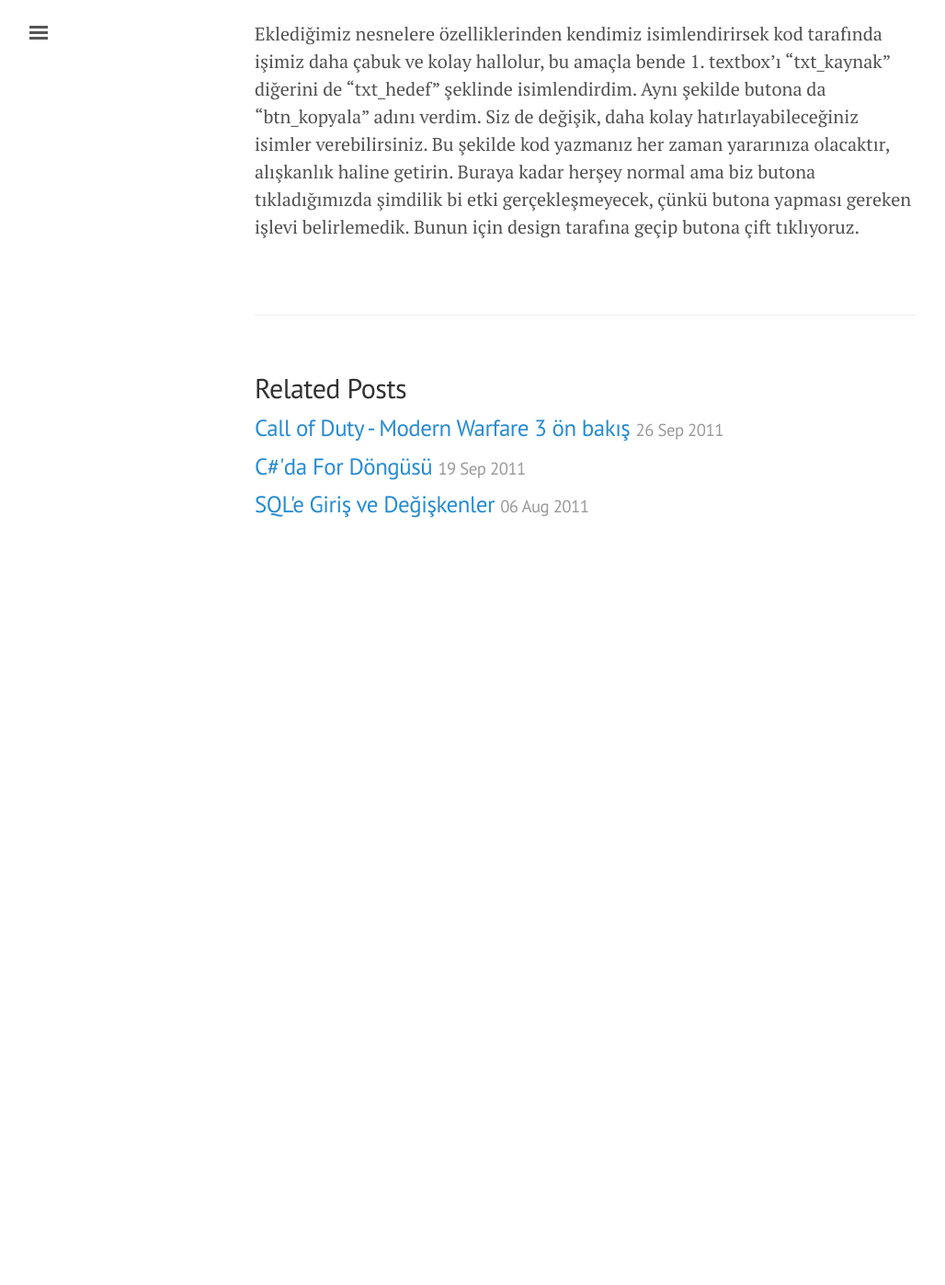
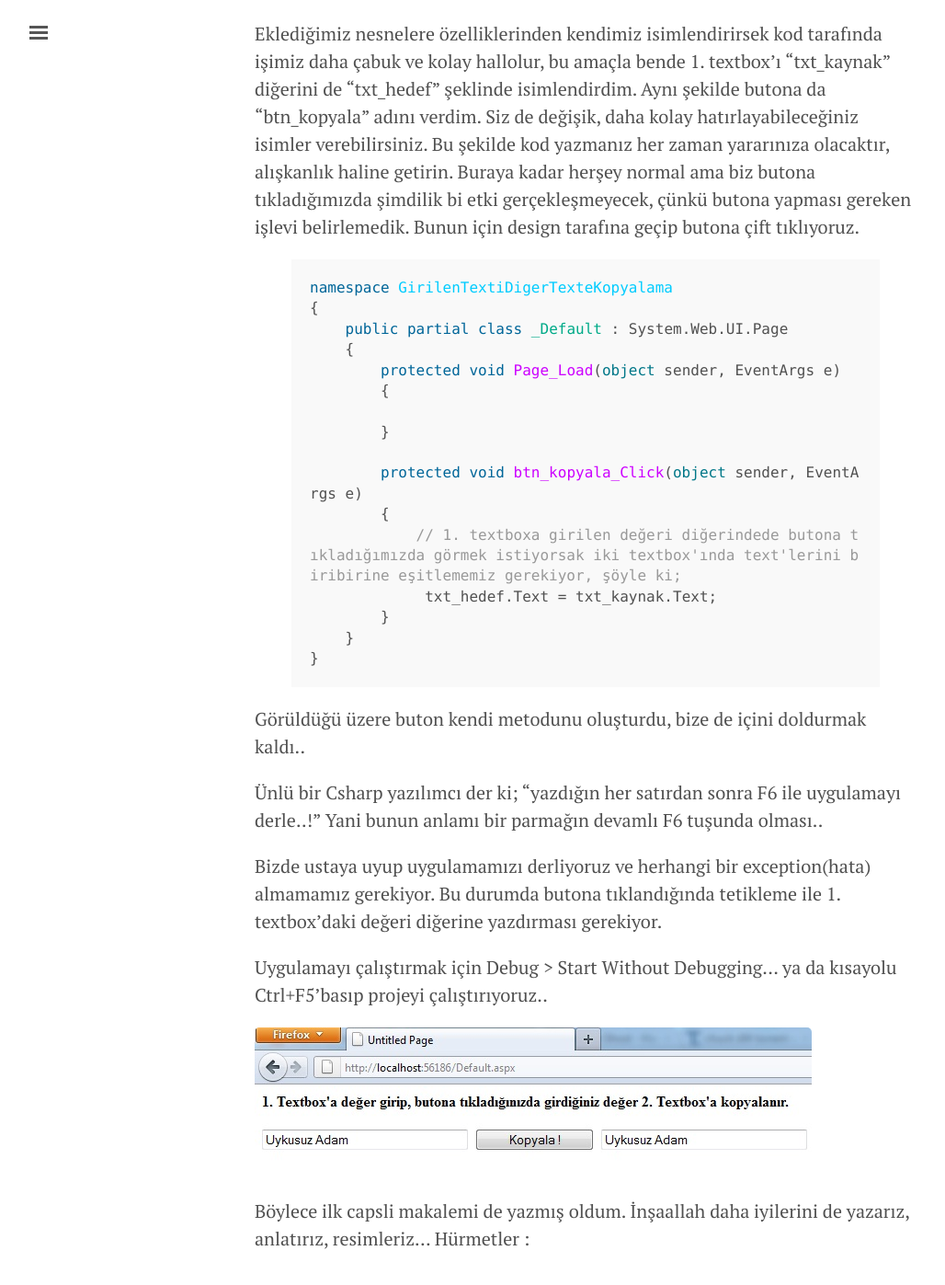
Before and after one commit to abdurrahman/abdurrahman.github.io, a Jekyll site: the page built from _posts/2011-10-03-asp-net-ile-textboxa-metin-kopyalama.md, in a window 1280 px wide and 1400 px high, scrolled down 2351 px. Shown: the top 1397 px of the window at 92% size, without its empty margins (3-1031 px from the left). Built offline with Jekyll 4.4.1, drawn with Linux system fonts in a browser that asks for light colours; before the commit the page ends 2975 px from its top, so only the background shows below that; some of the changed text lies outside the part shown.

Commit message:
Update old post

```diff
--- a/_posts/2011-10-03-asp-net-ile-textboxa-metin-kopyalama.md
+++ b/_posts/2011-10-03-asp-net-ile-textboxa-metin-kopyalama.md
@@ -1,6 +1,6 @@
 ---
 layout: post
-title: ASP.NET ile textbox'a Metin Kopyalama
+title: ASP.NET ile textbox'a metin kopyalama
 date: 2011-10-03 20:52:52 +02:00
 abstract: Çevremde çok aşırı olarak Call of Duty oynadığım bilinir. FPS hastasıyım türünde de lider olan Call of Duty serisi bu konuda ...
 ---
@@ -19,9 +19,9 @@ Sol altta göründüğü gibi üç farklı çalışma görünümü seçeneği va
 **Ek Bilgi:** Dikkat ederseniz Default.aspx yazan yerde ‘ * ’ işareti bulunmakta bu yaptığınız değişikliği kaydetmediğiniz anlamına gelir diğer deyişle derlemediğiniz…
 
 {% highlight html %}
-<%@ Page Language="C#" AutoEventWireup="true" CodeBehind="Default.aspx.cs" Inherits="GirilenTextiDigerTexteKopyalama.\_Default" %>
+<%@ Page Language="C#" AutoEventWireup="true" CodeBehind="Default.aspx.cs" Inherits="GirilenTextiDigerTexteKopyalama._Default" %>
 
-<!DOCTYPE html PUBLIC "-//W3C//DTD XHTML 1.0 Transitional//EN" "\http://www.w3.org/TR/xhtml1/DTD/xhtml1-transitional.dtd">
+<!DOCTYPE html PUBLIC "-//W3C//DTD XHTML 1.0 Transitional//EN" "http://www.w3.org/TR/xhtml1/DTD/xhtml1-transitional.dtd">
 
 <html xmlns="http://www.w3.org/1999/xhtml" >
 <head runat="server">
@@ -47,3 +47,34 @@ Sol altta göründüğü gibi üç farklı çalışma görünümü seçeneği va
 Design’a göre kod göründüğü gibi otomatik gelmiş, yani tam anlamıyla birşey yazmadık ama mimari oluştu, .net’in amacı da bu zaten “az kod, çok iş…”
 
 Eklediğimiz nesnelere özelliklerinden kendimiz isimlendirirsek kod tarafında işimiz daha çabuk ve kolay hallolur, bu amaçla bende 1. textbox’ı “txt_kaynak” diğerini de “txt_hedef” şeklinde isimlendirdim. Aynı şekilde butona da “btn_kopyala” adını verdim. Siz de değişik, daha kolay hatırlayabileceğiniz isimler verebilirsiniz. Bu şekilde kod yazmanız her zaman yararınıza olacaktır, alışkanlık haline getirin. Buraya kadar herşey normal ama biz butona tıkladığımızda şimdilik bi etki gerçekleşmeyecek, çünkü butona yapması gereken işlevi belirlemedik. Bunun için design tarafına geçip butona çift tıklıyoruz.
+
+{% highlight csharp %}
+namespace GirilenTextiDigerTexteKopyalama
+{
+    public partial class _Default : System.Web.UI.Page
+    {
+        protected void Page_Load(object sender, EventArgs e)
+        {
+
+        }
+
+        protected void btn_kopyala_Click(object sender, EventArgs e)
+        {
+            // 1. textboxa girilen değeri diğerindede butona tıkladığımızda görmek istiyorsak iki textbox'ında text'lerini biribirine eşitlememiz gerekiyor, şöyle ki;
+             txt_hedef.Text = txt_kaynak.Text;
+        }
+    }
+}
+{% endhighlight %}
+
+Görüldüğü üzere buton kendi metodunu oluşturdu, bize de içini doldurmak kaldı..
+
+Ünlü bir Csharp yazılımcı der ki; “yazdığın her satırdan sonra F6 ile uygulamayı derle..!” Yani bunun anlamı bir parmağın devamlı F6 tuşunda olması..
+
+Bizde ustaya uyup uygulamamızı derliyoruz ve herhangi bir exception(hata) almamamız gerekiyor. Bu durumda butona tıklandığında tetikleme ile 1. textbox’daki değeri diğerine yazdırması gerekiyor.
+
+Uygulamayı çalıştırmak için Debug > Start Without Debugging… ya da kısayolu Ctrl+F5’basıp projeyi çalıştırıyoruz..
+
+<img title="text_result" src="{{ site.baseurl }}/assets/text_result.jpg" alt="" width="606" height="165" />
+
+Böylece ilk capsli makalemi de yazmış oldum. İnşaallah daha iyilerini de yazarız, anlatırız, resimleriz… Hürmetler :
```
